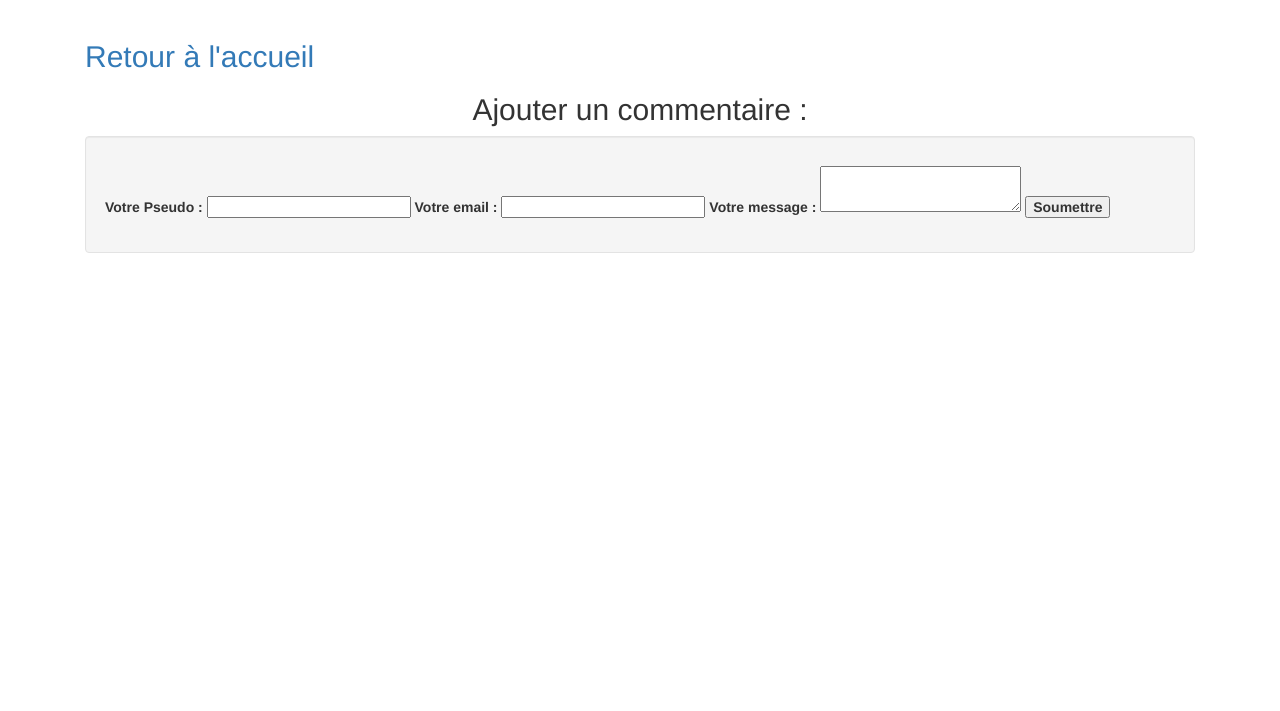
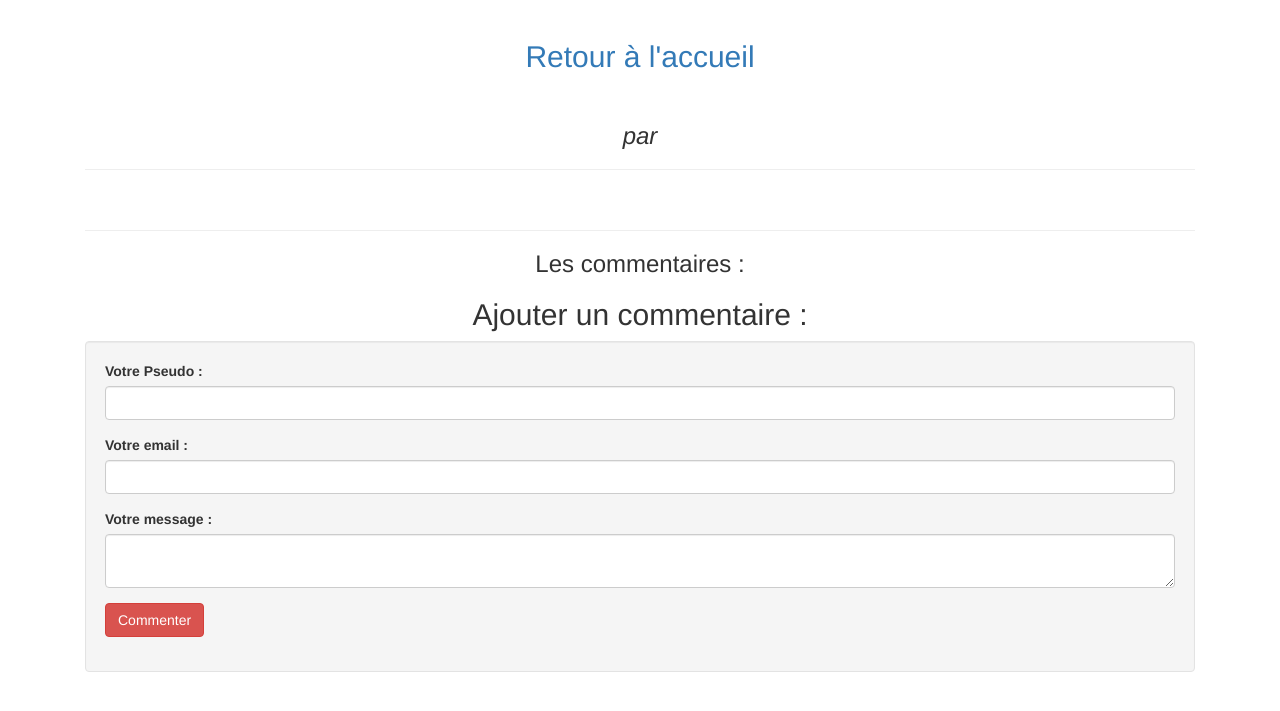
Before and after one commit to Guikingone/OC-Blog, a PHP site: page /commentaires.php in a window 1280 px wide. Shown: the part 52-763 px from the top of the page. Run offline with PHP 8.4, Linux system fonts and the light colour scheme; data that the repository does not hold is empty.

Commit message:
Blog\\Récupération articles par ID//Blog

```diff
--- a/blog.php
+++ b/blog.php
@@ -4,5 +4,5 @@
 
 if(!isset($_GET['section']) OR $_GET['section'] === 'index')
 {
-  include_once ('controller/billet.php');
+  include_once 'controller/billet.php';
 }
--- a/controller/commentaires.php
+++ b/controller/commentaires.php
@@ -1,6 +1,8 @@
 <?php
 include_once 'modele/get_commentaires.php';
-$commentaires = get_commentaires(0, 10);
+include_once 'modele/get_articles.php';
+$commentaires = get_commentaires();
+$billets = get_articles_by_id();
 
 foreach($commentaires as $key => $commentaire){
   $commentaires[$key]['auteur'] = htmlspecialchars($commentaire['auteur']);
--- /dev/null
+++ b/controller/send_commentaires.php
@@ -0,0 +1,3 @@
+<?php
+include_once 'modele/send_commentaires.php';
+$req = send_commentaires();
--- a/modele/send_commentaires.php
+++ b/modele/send_commentaires.php
@@ -3,7 +3,7 @@
 
   global $bdd;
 
-  $req = $bdd->prepare('INSERT INTO commentaires (auteur, contenu) VALUES (?, ?)');
+  $req = $bdd->prepare('INSERT INTO commentaires (auteur, contenu, date_publication) VALUES (?, ?, NOW())');
   $req->execute(array($_POST['auteur'], $_POST['message']));
 
   return $req;
--- a/vue/blog/commentaires.php
+++ b/vue/blog/commentaires.php
@@ -4,28 +4,34 @@
 <div class="container">
   <div clas="row">
     <div class="col-xs-12">
-      <h2 class="centered"><a href="../../blog.php">Retour à l'accueil</a></h2>
-      <h2 class="text-center">Ajouter un commentaire : </h2>
+      <h2 class="text-center"><a href="blog.php">Retour à l'accueil</a></h2>
+      <br/>
+      <h3 class="text-center"><?php echo $billets['titre']; ?> <em>par <?php echo $billets['auteur']; ?></em></h3>
+      <hr />
+      <p class="text-center"><?php echo $billets['contenu']; ?></p>
+      <br/>
+      <hr />
+      <h3 class="text-center">Les commentaires :</h3>
+      <h2 class="text-center">Ajouter un commentaire :</h2>
         <!-- Formulaire d'ajout de commentaires -->
         <div class="well">
-          <div class="formulaire">
-            <p>
-              <form method="post" action="../../modele/send_commentaires.php">
-                <label>Votre Pseudo :
-                  <input type="text" name="auteur" />
-                </label>
-                <label>Votre email :
-                  <input type="email" name="email" />
-                </label>
-                <label>Votre message :
-                  <textarea type="text" name="message"></textarea>
-                </label>
-                <label>
-                  <input type="submit" value="Soumettre" />
-                </label>
+              <form method="post" action="#modele/send_commentaires.php">
+                <div class="form-group">
+                <label>Votre Pseudo :</label>
+                  <input type="text" name="auteur" class="form-control" />
+                </div>
+                <div class="form-group">
+                <label>Votre email :</label>
+                  <input type="email" name="email" class="form-control" />
+                </div>
+                <div class="form-group">
+                <label>Votre message :</label>
+                  <textarea type="text" name="message" class="form-control"></textarea>
+                </div>
+                <div class="form-group">
+                  <input type="submit" value="Commenter" class="btn btn-danger" />
+                </div>
               </form>
-            </p>
-          </div>
         </div>
     </div>
   </div>
--- a/vue/blog/index.php
+++ b/vue/blog/index.php
@@ -17,7 +17,7 @@
             <!-- Affichage du contenu -->
             <p class="contenu"><?php echo $billet['contenu']; ?>
             <br />
-              <em><a href="vue/blog/commentaires.php?billet=<?php echo $billet['id']; ?>">Commenter</a></em>
+              <em><a href="commentaires.php?billet=<?php echo $billet['id']; ?>">Commenter</a></em>
             </p>
           </div>
           <?php
```
Also changed, not shown: commentaires.php (added, +7 -0 lines), controller/billet.php (+3 -4 lines), modele/get_articles.php (+12 -0 lines), modele/get_commentaires.php (+4 -7 lines), modele/get_pagination.php (added, +9 -0 lines).
